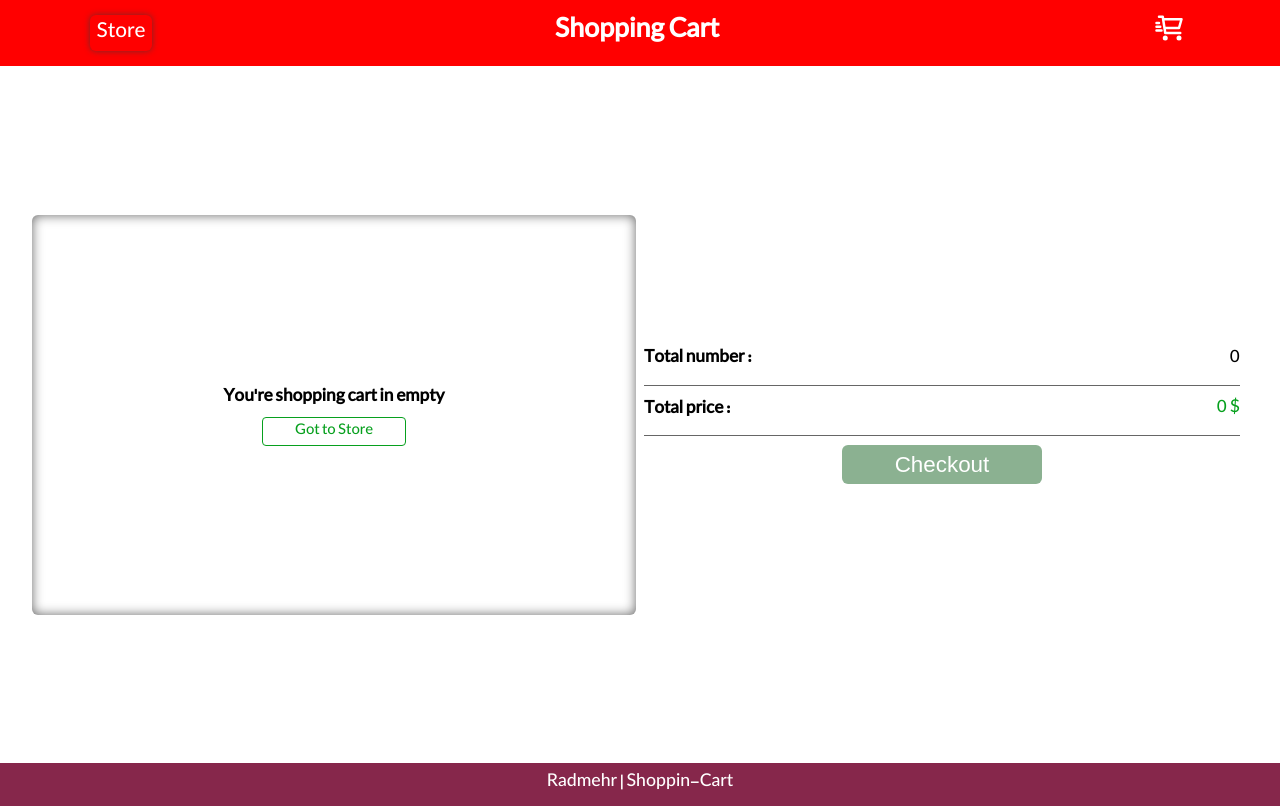
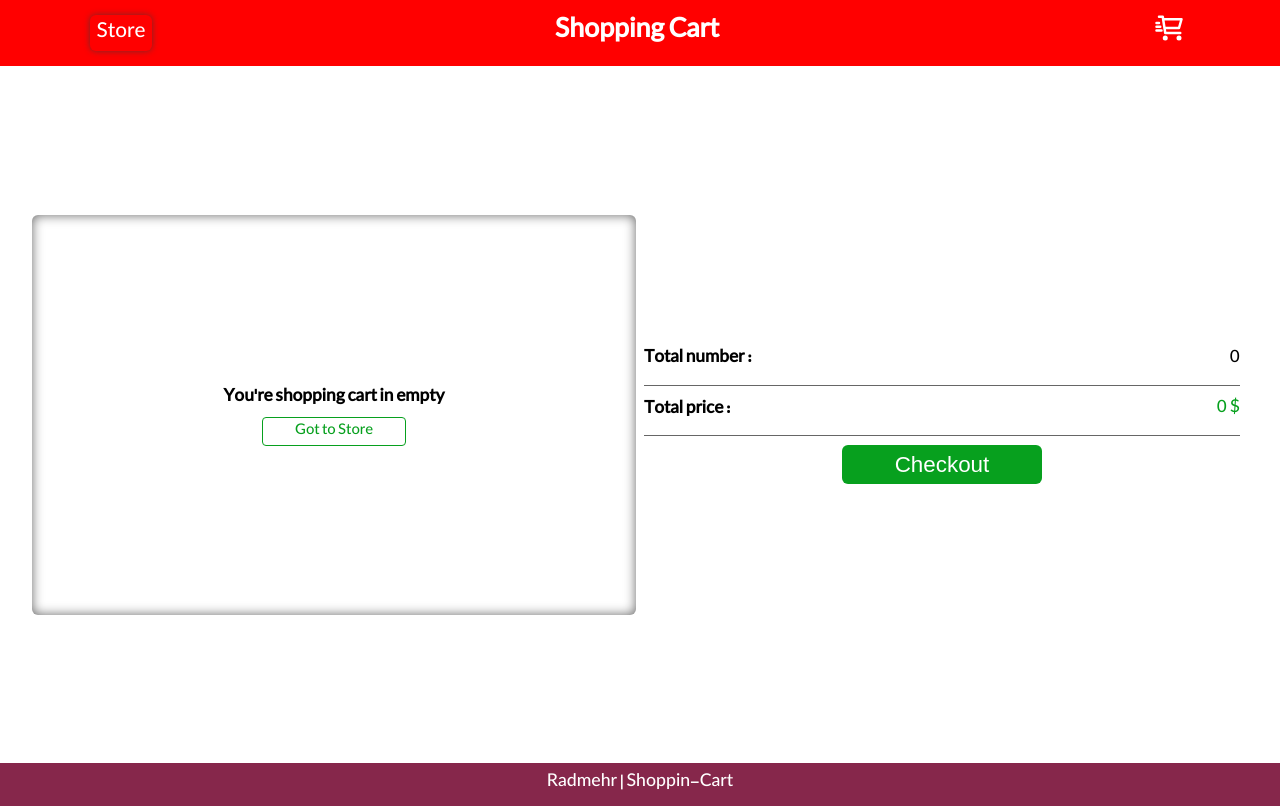
Before and after one commit to radmehr-fatemi/Shopping-cart-redux-Toolkit, a React (Vite) app: page /cart in a window 1280 px wide. Built offline with nearby package versions, Linux system fonts and the light colour scheme.

Commit message:
edited the checkout button

```diff
--- a/src/components/cart/Cart.jsx
+++ b/src/components/cart/Cart.jsx
@@ -33,12 +33,12 @@ const Cart = () => {
         <div className={styled.cards} >
             {
                 itemsCounter > 0 ?
-                 selectedItems.map(item => <CardCart key={item.id} product={item} />) :
+                    selectedItems.map(item => <CardCart key={item.id} product={item} />) :
 
-                 <div className={ styled.cardsEmpty } >
-                    <h3> You're shopping cart in empty </h3>
-                    <Link to="/" > Got to Store </Link>
-                 </div>
+                    <div className={styled.cardsEmpty} >
+                        <h3> You're shopping cart in empty </h3>
+                        <Link to="/" > Got to Store </Link>
+                    </div>
             }
         </div>
 
@@ -54,10 +54,12 @@ const Cart = () => {
             </div>
 
             <div className={styled.field3} >
+                { console.log( checkout ,itemsCounter ) }
                 {
-                    !checkout && itemsCounter < 1 ?
+                    checkout &&
+                        itemsCounter < 1 ?
                         <button disabled style={{ background: "#8bb191" }} >Checkout</button> :
-                        <button onClick={ () => dispatch( CHECKOUT() ) } >Checkout</button>
+                        <button onClick={() => dispatch(CHECKOUT())} >Checkout</button>
                 }
             </div>
         </div>
```
